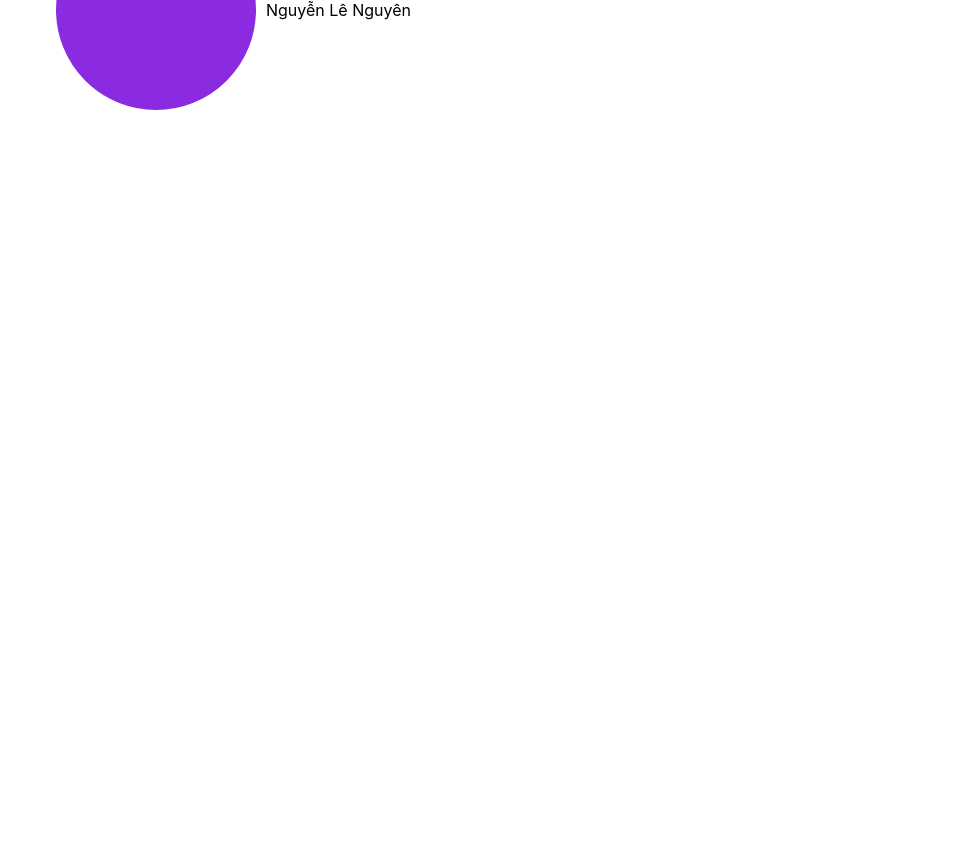
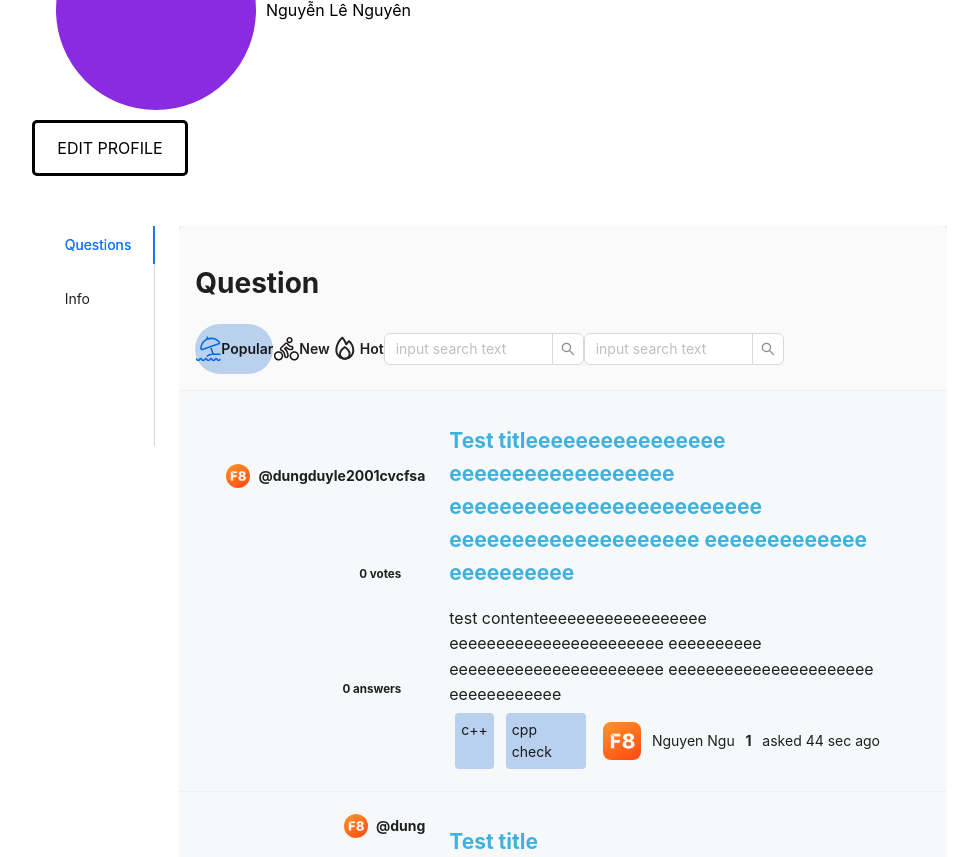
Before and after one commit to Dungoss/DATH-UDPT, a React (Create React App) app: page /profile in a window 1280 px wide. Shown: the part 240-1097 px from the top of the page, without its empty margins (146-1124 px from the left). Before the commit the page ends 800 px from the top, so only its background shows below. Built offline with nearby package versions, Linux system fonts and the light colour scheme.

Commit message:
page profile

```diff
--- a/src/pages/home/index.js
+++ b/src/pages/home/index.js
@@ -32,6 +32,13 @@ const Home = () => {
         <div className="topic"></div>
         <div className="topic"></div>
       </div>
+      <span>Topic</span>
+      <div className="popular-topic">
+        <div className="topic"></div>
+        <div className="topic"></div>
+        <div className="topic"></div>
+        <div className="topic"></div>
+      </div>
     </div>
   );
 };
--- a/src/pages/profile/index.js
+++ b/src/pages/profile/index.js
@@ -1,10 +1,101 @@
 import React from 'react';
+import { Tabs, Table } from 'antd';
+// import { useState } from 'react';
 
+import { SearchBox } from '../../components';
 import './styles.css';
-
+import { IconLogo, IconPop, IconNew, IconHot } from '../../utils/constants/img';
 // import { WallPaper } from '../../utils/constants/img';
 
 const Profile = () => {
+  const tabs = [{ name: 'Questions' }, { name: 'Info' }];
+
+  const dataFetch = [
+    {
+      userName: '@dungduyle2001cvcfsa',
+      title:
+        'Test titleeeeeeeeeeeeeeee eeeeeeeeeeeeeeeeee eeeeeeeeeeeeeeeeeeeeeeeee eeeeeeeeeeeeeeeeeeee eeeeeeeeeeeee eeeeeeeeee',
+      content:
+        'test contenteeeeeeeeeeeeeeeeee eeeeeeeeeeeeeeeeeeeeeee eeeeeeeeee eeeeeeeeeeeeeeeeeeeeeee eeeeeeeeeeeeeeeeeeeeee eeeeeeeeeeee',
+    },
+    {
+      userName: '@dung',
+      title: 'Test title',
+      content: 'test content',
+    },
+    {
+      userName: '@dung',
+      title: 'Test title',
+      content: 'test content',
+    },
+    {
+      userName: '@dung',
+      title: 'Test title',
+      content: 'test content',
+    },
+    {
+      userName: '@dung',
+      title: 'Test title',
+      content: 'test content',
+    },
+    {
+      userName: '@dung',
+      title: 'Test title',
+      content: 'test content',
+    },
+    {
+      userName: '@dung',
+      title: 'Test title',
+      content: 'test content',
+    },
+    {
+      userName: '@dung',
+      title: 'Test title',
+      content: 'test content',
+    },
+    {
+      userName: '@dung',
+      title: 'Test title',
+      content: 'test content',
+    },
+    {
+      userName: '@dung',
+      title: 'Test title',
+      content: 'test content',
+    },
+  ];
+
+  const tag = ['c++', 'cpp check'];
+
+  let questionData = [];
+  const columns = [
+    {
+      title: (
+        <div>
+          <h1>Question</h1>
+          <div className="question-filter">
+            <div className="question-filter-popular">
+              <img src={IconPop} /> Popular
+            </div>
+            <div className="question-filter-hotnew">
+              <img src={IconNew} /> New
+            </div>
+            <div className="question-filter-hotnew">
+              <img src={IconHot} /> Hot
+            </div>
+            <SearchBox width={200} />
+            <SearchBox width={200} />
+          </div>
+        </div>
+      ),
+      dataIndex: 'questions',
+      key: 'questions',
+    },
+  ];
+  const paginationConfig = {
+    pageSize: 7,
+  };
+
   return (
     <div className="profile-container">
       <div className="wall-paper">{/* <img src={WallPaper} /> */}</div>
@@ -12,10 +103,78 @@ const Profile = () => {
         <div className="avatar"></div>
         <span>Nguyễn Lê Nguyên</span>
       </div>
-
-      <div>
-        <div className="profile-nav"></div>
-        <div className="profile-content"></div>
+      <div className="edit-profile">EDIT PROFILE</div>
+      <div className="profile-content">
+        <div>
+          <Tabs
+            defaultActiveKey="0"
+            tabPosition={'left'}
+            style={{
+              height: 220,
+            }}
+            items={tabs.map((_, i) => {
+              const id = String(i);
+              return {
+                label: `${_.name}`,
+                key: id,
+                // disabled: i === 28,
+                children: (
+                  <div>
+                    {id === '0' ? (
+                      <div className="profile-question">
+                        <Table dataSource={questionData} columns={columns} pagination={paginationConfig} />
+                        {dataFetch.map((_data, _idx) => {
+                          questionData.push({
+                            key: _idx + 1,
+                            questions: (
+                              <div className="question">
+                                <div className="question-info">
+                                  <div className="question-info-user">
+                                    <img src={IconLogo} />
+                                    <b>{_data.userName}</b>
+                                  </div>
+                                  <h5>0 votes</h5>
+                                  <h5>0 answers</h5>
+                                </div>
+                                <div className="question-content">
+                                  <div className="question-content-title">
+                                    <h2>{_data.title}</h2>
+                                  </div>
+                                  <div className="question-content-content">
+                                    <span>{_data.content}</span>
+                                  </div>
+                                  <div className="question-footer">
+                                    <div className="question-tag">
+                                      {tag.map((_data, _idx) => {
+                                        return (
+                                          <div key={_idx} className="question-tag-item">
+                                            {_data}
+                                          </div>
+                                        );
+                                      })}
+                                    </div>
+                                    <div className="question-time">
+                                      <img src={IconLogo} />
+                                      <span>Nguyen Ngu</span>
+                                      <b>1</b>
+                                      <span>asked 44 sec ago </span>
+                                    </div>
+                                  </div>
+                                </div>
+                              </div>
+                            ),
+                          });
+                        })}
+                      </div>
+                    ) : (
+                      <div className="profile-question"></div>
+                    )}{' '}
+                  </div>
+                ),
+              };
+            })}
+          />
+        </div>
       </div>
     </div>
   );
--- a/src/pages/profile/styles.css
+++ b/src/pages/profile/styles.css
@@ -23,3 +23,25 @@
   margin-left: -35vw;
   border: 10px solid white;
 }
+
+.edit-profile {
+  display: flex;
+  align-items: center;
+  justify-content: center;
+  margin-left: -60vw;
+  width: 150px;
+  height: 50px;
+  border: 3px solid black;
+  border-radius: 5px;
+}
+
+.profile-content {
+  /* margin-left: -60vw; */
+  margin-top: 50px;
+}
+
+.profile-question {
+  height: 500px;
+  width: 60vw;
+  background-color: rgb(245, 240, 235);
+}
```
